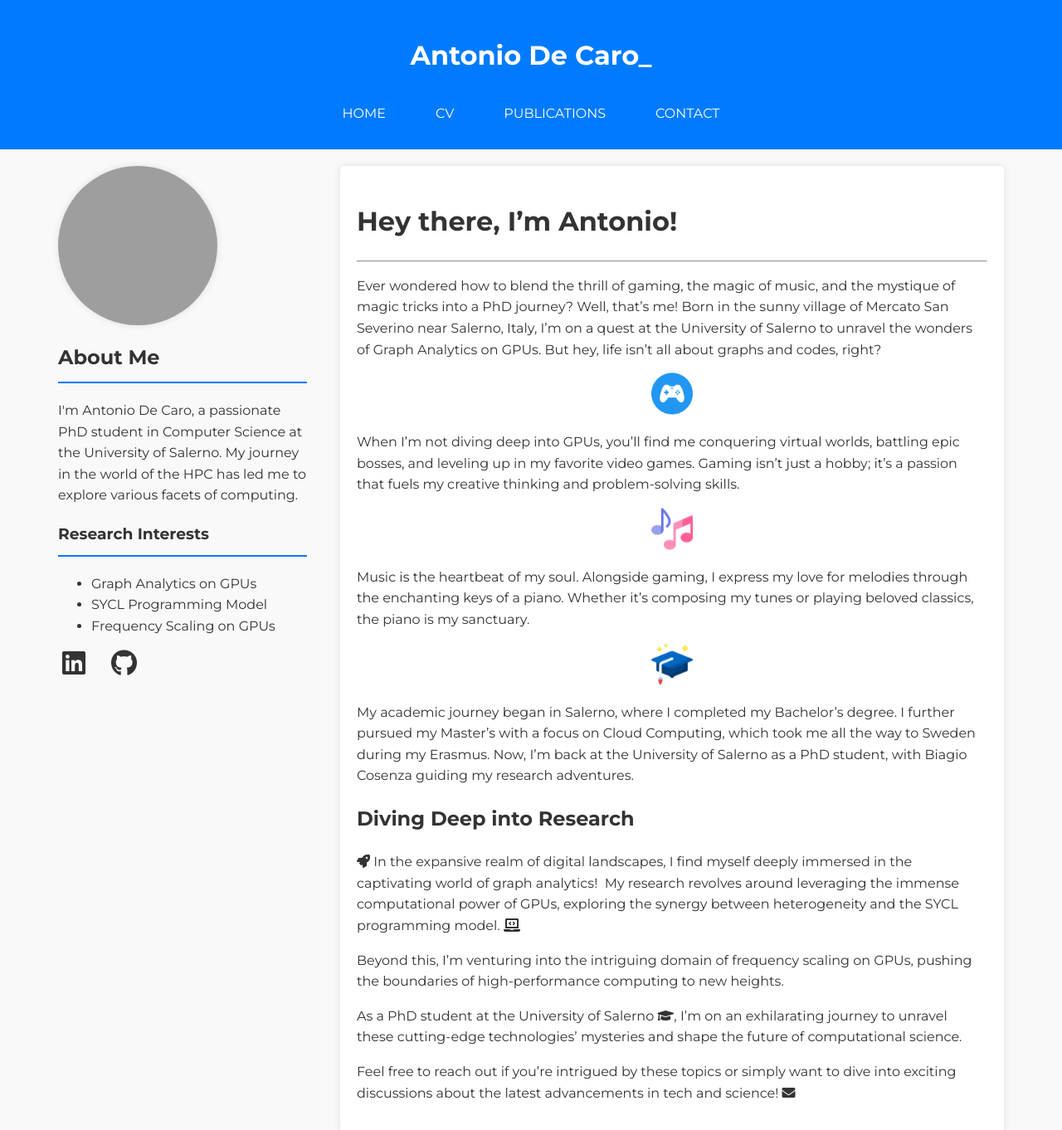
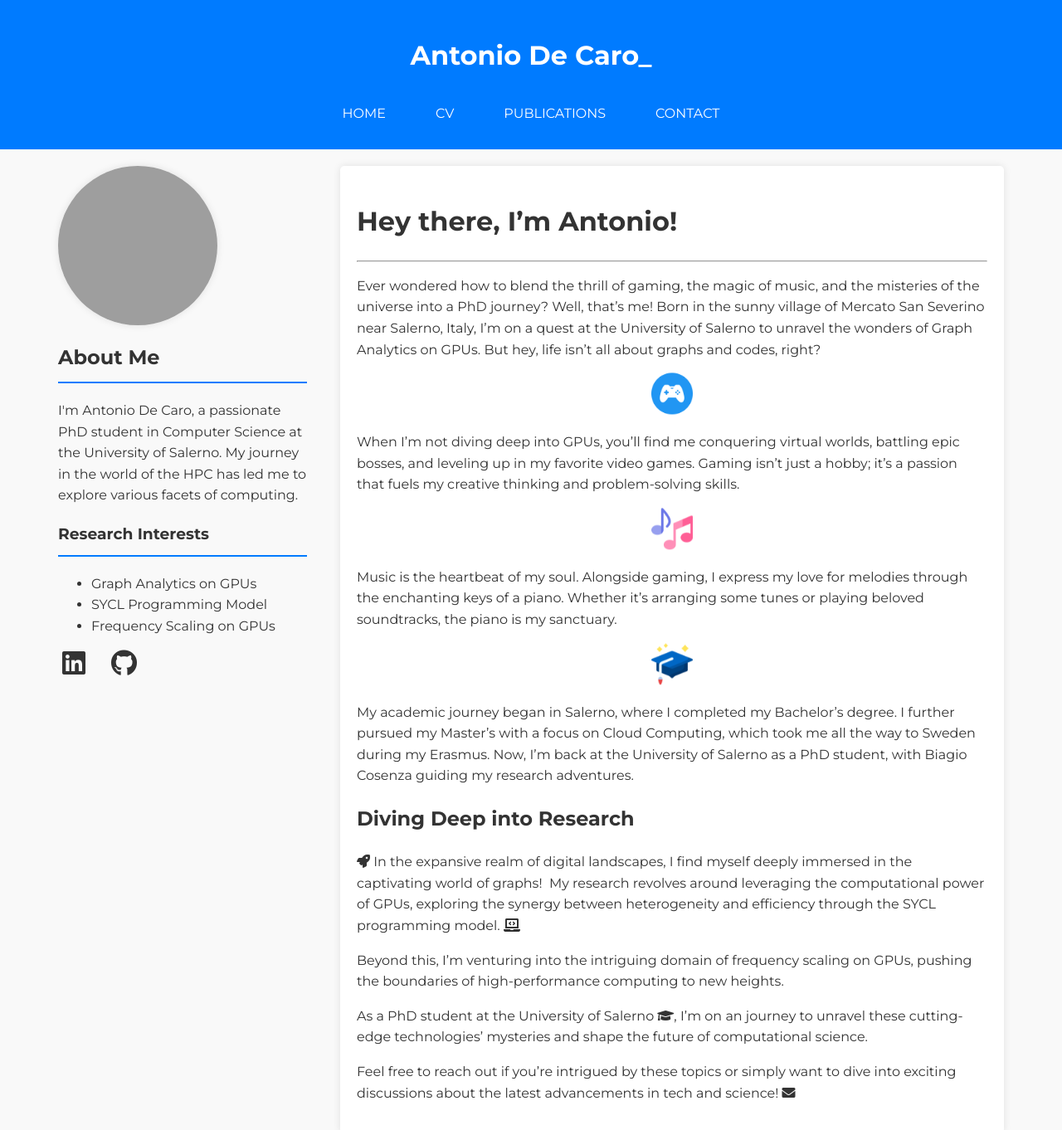
Before and after one commit to antonio-decaro/antonio-decaro.github.io, a Jekyll site: the page built from index.md, in a window 1280 px wide and 1400 px high. Shown: the top 1362 px of the window at 83% size. Built offline with Jekyll 4.4.1, drawn with Linux system fonts in a browser that asks for light colours; grey boxes are pictures that could not be loaded.

Commit message:
Update personal bio in index.md

```diff
--- a/index.md
+++ b/index.md
@@ -13,23 +13,23 @@ I'm always eager to learn and grow. I love taking on new challenges and finding
 
 # Hey there, I'm Antonio!
 ---
-Ever wondered how to blend the thrill of gaming, the magic of music, and the mystique of magic tricks into a PhD journey? Well, that's me! Born in the sunny village of Mercato San Severino near Salerno, Italy, I'm on a quest at the University of Salerno to unravel the wonders of Graph Analytics on GPUs. But hey, life isn't all about graphs and codes, right?
+Ever wondered how to blend the thrill of gaming, the magic of music, and the misteries of the universe into a PhD journey? Well, that's me! Born in the sunny village of Mercato San Severino near Salerno, Italy, I'm on a quest at the University of Salerno to unravel the wonders of Graph Analytics on GPUs. But hey, life isn't all about graphs and codes, right?
 
 <div class="icon-container"><span class="game-icon"></span></div>
 When I'm not diving deep into GPUs, you'll find me conquering virtual worlds, battling epic bosses, and leveling up in my favorite video games. Gaming isn't just a hobby; it's a passion that fuels my creative thinking and problem-solving skills.
 
 <div class="icon-container"><span class="music-icon"></span></div>
-Music is the heartbeat of my soul. Alongside gaming, I express my love for melodies through the enchanting keys of a piano. Whether it's composing my tunes or playing beloved classics, the piano is my sanctuary.
+Music is the heartbeat of my soul. Alongside gaming, I express my love for melodies through the enchanting keys of a piano. Whether it's arranging some tunes or playing beloved soundtracks, the piano is my sanctuary.
 
 <div class="icon-container"><span class="magic-icon"></span></div>
 My academic journey began in Salerno, where I completed my Bachelor's degree. I further pursued my Master's with a focus on Cloud Computing, which took me all the way to Sweden during my Erasmus. Now, I'm back at the University of Salerno as a PhD student, with Biagio Cosenza guiding my research adventures.
 
 ## Diving Deep into Research
 <i class="fas fa-rocket"></i>
-In the expansive realm of digital landscapes, I find myself deeply immersed in the captivating world of graph analytics! <i class="fas fa-chart-network"></i> My research revolves around leveraging the immense computational power of GPUs, exploring the synergy between heterogeneity and the SYCL programming model. <i class="fas fa-laptop-code">
+In the expansive realm of digital landscapes, I find myself deeply immersed in the captivating world of graphs! <i class="fas fa-chart-network"></i> My research revolves around leveraging the computational power of GPUs, exploring the synergy between heterogeneity and efficiency through the SYCL programming model. <i class="fas fa-laptop-code">
 
 Beyond this, I'm venturing into the intriguing domain of frequency scaling on GPUs, pushing the boundaries of high-performance computing to new heights.
 
-As a PhD student at the University of Salerno <i class="fas fa-graduation-cap"></i>, I'm on an exhilarating journey to unravel these cutting-edge technologies' mysteries and shape the future of computational science.
+As a PhD student at the University of Salerno <i class="fas fa-graduation-cap"></i>, I'm on an journey to unravel these cutting-edge technologies' mysteries and shape the future of computational science.
 
 Feel free to reach out if you're intrigued by these topics or simply want to dive into exciting discussions about the latest advancements in tech and science! <i class="fas fa-envelope"></i>
```
